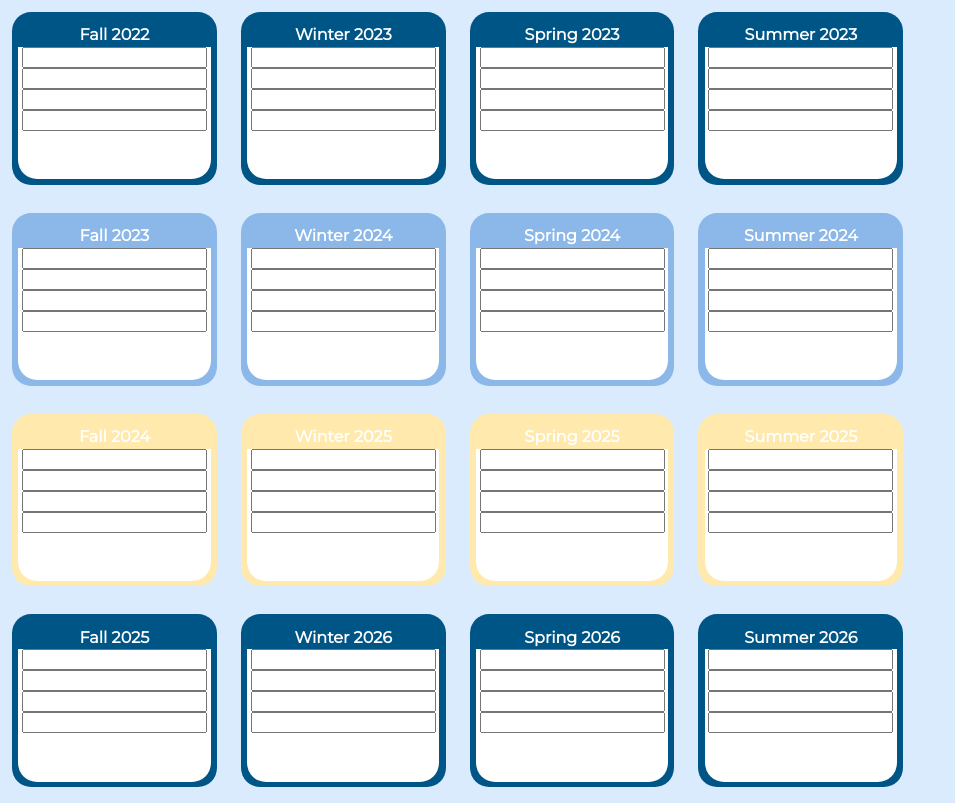
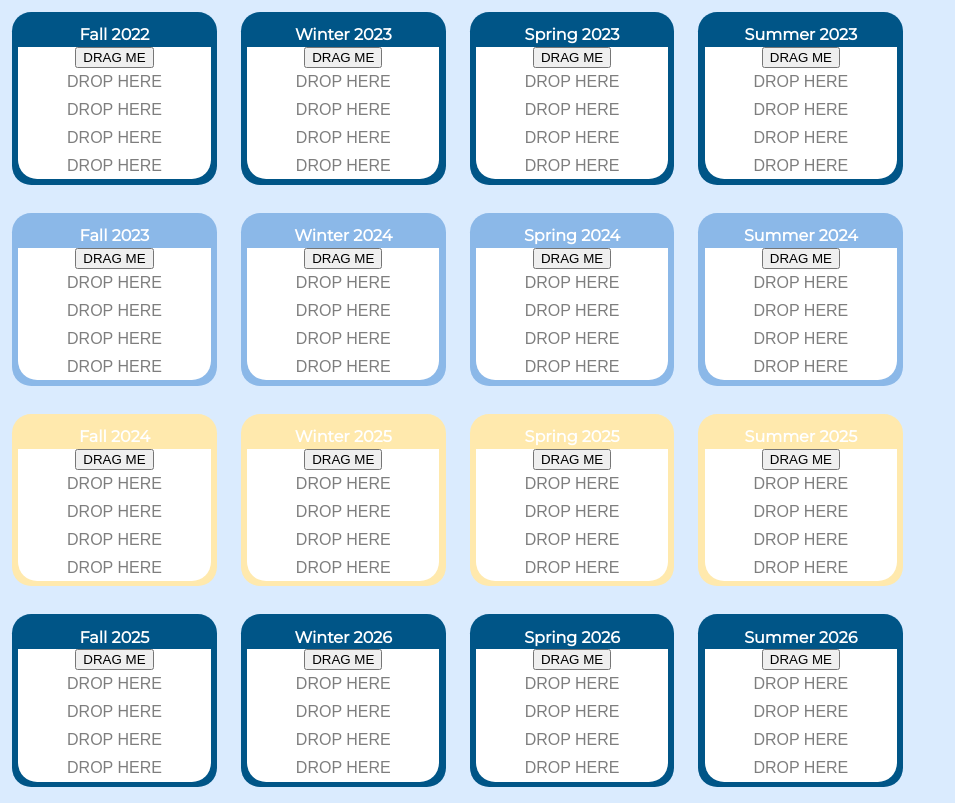
Before and after one commit to megspham/bruinplanner, a React (Create React App) app: page / in a window 1280 px wide. Shown: the whole page, without its empty margins (0-955 px from the left). Built offline with nearby package versions, Linux system fonts and the light colour scheme.

Commit message:
customized button and drag/drop

```diff
--- a/package.json
+++ b/package.json
@@ -3,6 +3,8 @@
   "version": "0.1.0",
   "private": true,
   "dependencies": {
+    "@dnd-kit/core": "^6.0.5",
+    "babel-preset-es2015": "^6.24.1",
     "react": "^16.2.0",
     "react-dnd": "^16.0.1",
     "react-dnd-html5-backend": "^16.0.1",
@@ -17,7 +19,7 @@
     "postinstall": "npm run build"
   },
   "engines": {
-    "node": "16.x",
+    "node": "16.18.0",
     "npm": "5.6.0"
   },
   "homepage": "/assets",
--- a/src/components/CalendarPage/CalendarBlock.js
+++ b/src/components/CalendarPage/CalendarBlock.js
@@ -1,21 +1,44 @@
-import React from "react";
+import React, {useState} from "react";
 import "./CalendarBlock.css";
+import {DndContext} from '@dnd-kit/core';
+import Draggable from '../Draggable';
+import {Droppable} from '../Droppable';
+import { CustomizedButton } from "../CustomizedButton";
 
 function CalendarBlock({ color, calendarDate }) {
+  const [isDropped, setIsDropped] = useState(null);
+  const draggable = (
+    <Draggable id ="draggable">
+    DRAG ME
+    </Draggable>
+  );
+
   return (
     <div className="BackgroundBlock" style={{backgroundColor: color}}>
       <div className="CalendarTitle">{calendarDate}</div>
       <div className="DisplayBlock">
-        <form>
-          {/* temporary for now  */}
-          <input type="text" name="class1" />
-          <input type="text" name="class2" />
-          <input type="text" name="class3" />
-          <input type="text" name="class4" />
-        </form>
-      </div>
-    </div>
+        <DndContext onDragEnd={handleDragEnd}>
+          {!isDropped ? draggable : null}
+          <Droppable id="dropppedcourse1">
+            {isDropped === "dropppedcourse1" ? draggable : 'DROP HERE'}
+          </Droppable>
+          <Droppable id="dropppedcourse2">
+            {isDropped === "dropppedcourse2" ? draggable : 'DROP HERE'}
+          </Droppable>
+          <Droppable id="dropppedcourse3">
+            {isDropped === "dropppedcourse3" ? draggable : 'DROP HERE'}
+          </Droppable>
+          <Droppable id="dropppedcourse4">
+            {isDropped === "dropppedcourse4"? draggable : 'DROP HERE'}
+          </Droppable>
+        </DndContext>
+       </div>
+     </div>
   );
+
+  function handleDragEnd({over}) {
+    setIsDropped(over ? over.id : null);
+  }
 }
 
 export default CalendarBlock;
--- /dev/null
+++ b/src/components/CustomizedButton.js
@@ -0,0 +1,26 @@
+import React from "react";
+import "./CustomizedButton.css";
+
+
+export function CustomizedButton(text, funct) {
+    const style = {
+        width: '524px',
+        height: '88px',
+        background: '#FFFFFF',
+        color: '#757575',
+        boxShadow: '0px 0px 13.1034px #8BB8E8',
+        border: 'none',
+        fontFamily: 'Montserrat',
+        fontStyle: 'normal',
+        fontWeight: '500',
+        fontSize: '30.6431px',
+        lineHeight: '37px'
+    }
+    return (
+        <div className="myButton">
+            <button type="button" style={style} onClick={funct}>
+                {text}
+            </button>
+        </div>
+    )
+}
--- /dev/null
+++ b/src/components/Draggable.js
@@ -0,0 +1,22 @@
+
+import React from 'react';
+import {useDraggable} from '@dnd-kit/core';
+import {CSS} from '@dnd-kit/utilities';
+
+function Draggable(props) {
+  const {attributes, listeners, setNodeRef, transform} = useDraggable({
+    id: props.id,
+  });
+  const style = {
+    // Outputs `translate3d(x, y, 0)`
+    transform: CSS.Translate.toString(transform),
+  };
+
+  return (
+    <button ref={setNodeRef} style={style} {...listeners} {...attributes}>
+      {props.children}
+    </button>
+  );
+}
+
+export default Draggable;
--- /dev/null
+++ b/src/components/Droppable.js
@@ -0,0 +1,19 @@
+import React from 'react';
+import {useDroppable} from '@dnd-kit/core';
+
+export function Droppable(props) {
+  const {isOver, setNodeRef} = useDroppable({
+    id: props.id,
+  });
+  const style = {
+    padding: '5px',
+    opacity: isOver ? 1 : 0.5,
+    color: isOver ? 'green' : undefined,
+  };
+
+  return (
+    <div ref={setNodeRef} style={style}>
+      {props.children}
+    </div>
+  );
+}
```
Also changed, not shown: src/components/CustomizedButton.css (added), 1 other file (tests, documents, lock files or other folders).
